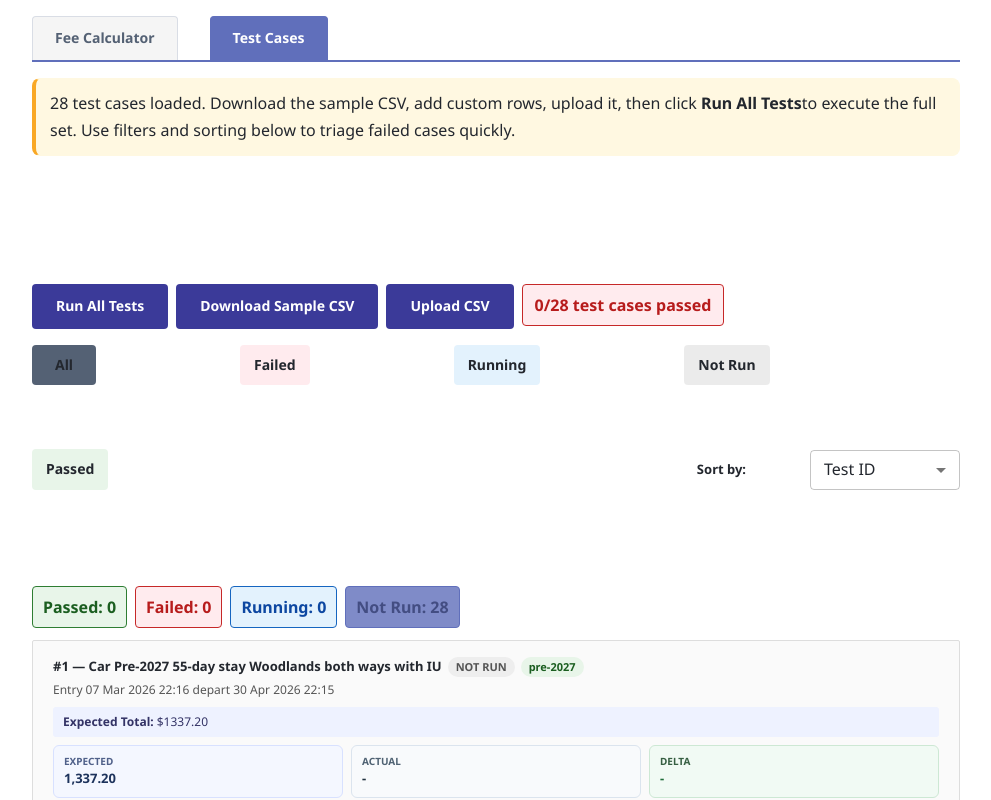
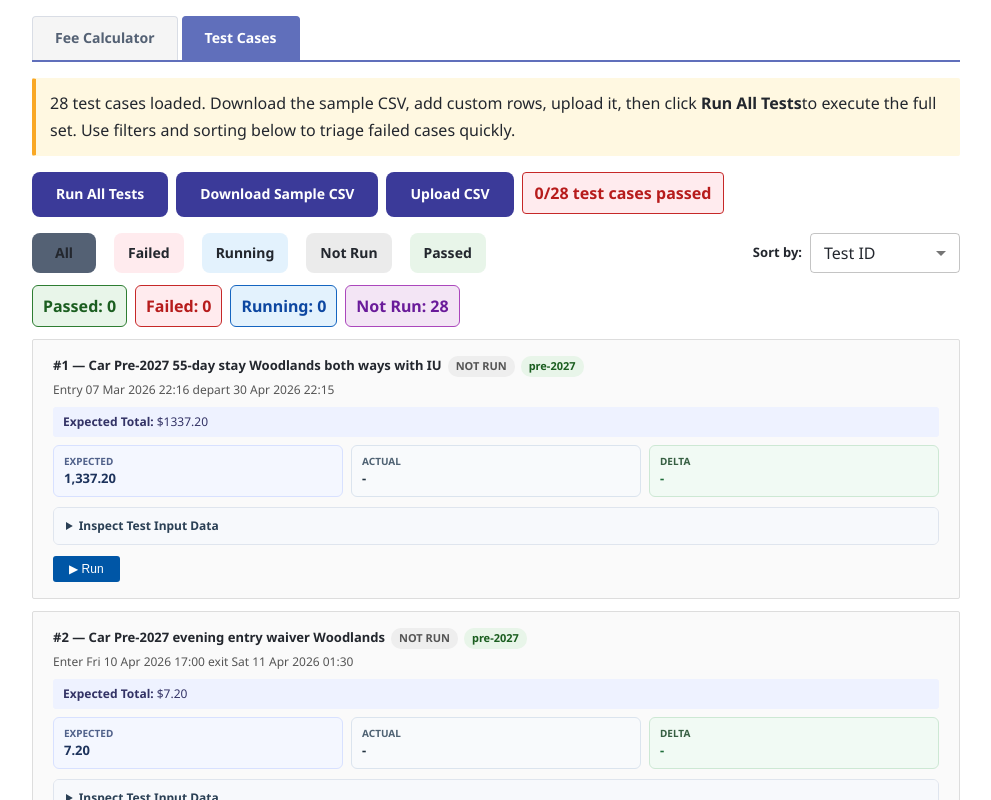
Before and after one commit to willteowh/vep-calculator, a React (Vite) app: page / in a window 1280 px wide. Both pictures are taken after a click on the button "Test Cases". Shown: the top 800 px of the page, without its empty margins (144-1135 px from the left). Built offline with nearby package versions, Linux system fonts and the light colour scheme.

Commit message:
style fix

```diff
--- a/src/components/CalculatorTab.tsx
+++ b/src/components/CalculatorTab.tsx
@@ -60,7 +60,7 @@ export function CalculatorTab({ calculator }: { calculator: FeeCalculator }) {
         {result && !("error" in result) && <ResultTable result={result} />}
 
         {result && "error" in result && (
-          <Box sx={{ ...errorBannerSx, marginTop: 16 }}>{result.error}</Box>
+          <Box sx={{ ...errorBannerSx, marginTop: 2 }}>{result.error}</Box>
         )}
       </Box>
     </Box>
--- a/src/components/TestCasesTab.tsx
+++ b/src/components/TestCasesTab.tsx
@@ -35,10 +35,10 @@ export function TestCasesTab({ runner }: { runner: TestRunner }) {
         <Box
           sx={{
             border: "1px dashed #c8d0de",
-            borderRadius: 1,
+            borderRadius: "8px",
             padding: "12px 14px",
             color: "text.secondary",
-            marginBottom: 12,
+            marginBottom: 1.5,
           }}
         >
           No test cases match this filter.
--- a/src/components/TestFilters.tsx
+++ b/src/components/TestFilters.tsx
@@ -35,9 +35,9 @@ export function TestFilters({ runner }: { runner: TestRunner }) {
       sx={{
         display: "flex",
         flexWrap: "wrap",
-        gap: 8,
+        gap: 1,
         alignItems: "center",
-        marginBottom: 12,
+        marginBottom: 1.5,
       }}
     >
       {FILTERS.map(({ value, label, on, off }) => (
--- a/src/components/TestSummaryBadges.tsx
+++ b/src/components/TestSummaryBadges.tsx
@@ -5,44 +5,54 @@ import type { TestSummary } from "@/utils/testRunner";
 const BADGES: {
   key: Exclude<keyof TestSummary, "total">;
   label: string;
-  palette: "success" | "error" | "info" | "secondary";
+  background: string;
+  border: string;
+  color: string;
 }[] = [
   {
     key: "passed",
     label: "Passed",
-    palette: "success",
+    background: "success.light",
+    border: "success.main",
+    color: "success.dark",
   },
   {
     key: "failed",
     label: "Failed",
-    palette: "error",
+    background: "error.light",
+    border: "error.main",
+    color: "error.dark",
   },
   {
     key: "running",
     label: "Running",
-    palette: "info",
+    background: "info.light",
+    border: "info.main",
+    color: "info.dark",
   },
   {
     key: "notRun",
     label: "Not Run",
-    palette: "secondary",
+    background: "#f3e5f5",
+    border: "#ab47bc",
+    color: "#6a1b9a",
   },
 ];
 
 export function TestSummaryBadges({ summary }: { summary: TestSummary }) {
   return (
     <Box sx={{ display: "flex", gap: 1, flexWrap: "wrap", mb: 1.5 }}>
-      {BADGES.map(({ key, label, palette }) => (
+      {BADGES.map(({ key, label, background, border, color }) => (
         <Box
           key={key}
           sx={{
             padding: "8px 10px",
-            backgroundColor: `${palette}.light`,
+            backgroundColor: background,
             border: "1px solid",
-            borderColor: `${palette}.main`,
-            borderRadius: 1,
+            borderColor: border,
+            borderRadius: "6px",
             fontWeight: 600,
-            color: `${palette}.dark`,
+            color: color,
           }}
         >
           {label}: {summary[key]}
--- a/src/components/TestToolbar.tsx
+++ b/src/components/TestToolbar.tsx
@@ -95,7 +95,7 @@ export function TestToolbar({ runner }: { runner: TestRunner }) {
       {csvStatus && (
         <Typography
           sx={{
-            marginTop: 10,
+            marginTop: 1.25,
             color: csvStatus.startsWith("Failed")
               ? "error.dark"
               : "success.dark",
--- a/src/components/appStyles.ts
+++ b/src/components/appStyles.ts
@@ -3,7 +3,7 @@ export const wrapSx = {
   color: "text.primary",
   maxWidth: 960,
   margin: "0 auto",
-  padding: "16px",
+  padding: 2,
 };
 
 export const tabsSx = {
@@ -25,7 +25,7 @@ export const tabSx = (active: boolean) => ({
   borderColor: active ? "secondary.main" : "divider",
   borderBottom: "none",
   borderRadius: "4px 4px 0 0",
-  marginRight: 4,
+  marginRight: "4px",
 });
 
 export const infoBannerSx = {
@@ -35,8 +35,8 @@ export const infoBannerSx = {
   borderLeft: "4px solid",
   borderLeftColor: "warning.main",
   padding: "11px 14px",
-  borderRadius: 2,
-  marginBottom: 16,
+  borderRadius: "2px",
+  marginBottom: 2,
   lineHeight: 1.7,
 };
 
@@ -47,19 +47,19 @@ export const errorBannerSx = {
   borderLeft: "4px solid",
   borderLeftColor: "error.main",
   padding: "10px 14px",
-  borderRadius: 2,
-  marginBottom: 16,
+  borderRadius: "2px",
+  marginBottom: 2,
   color: "error.dark",
 };
 
 export const buttonSx = {
   backgroundColor: "primary.main",
   color: "primary.contrastText",
-  borderRadius: 1,
+  borderRadius: "8px",
   padding: "10px 48px",
   fontWeight: 700,
   cursor: "pointer",
-  marginRight: 10,
+  marginRight: "10px",
   textTransform: "none",
   "&:hover": { backgroundColor: "primary.dark" },
   "&.Mui-disabled": { opacity: 0.55 },
```
Also changed, not shown: src/components/ChargeBreakdownTable.tsx (+2 -8 lines).
